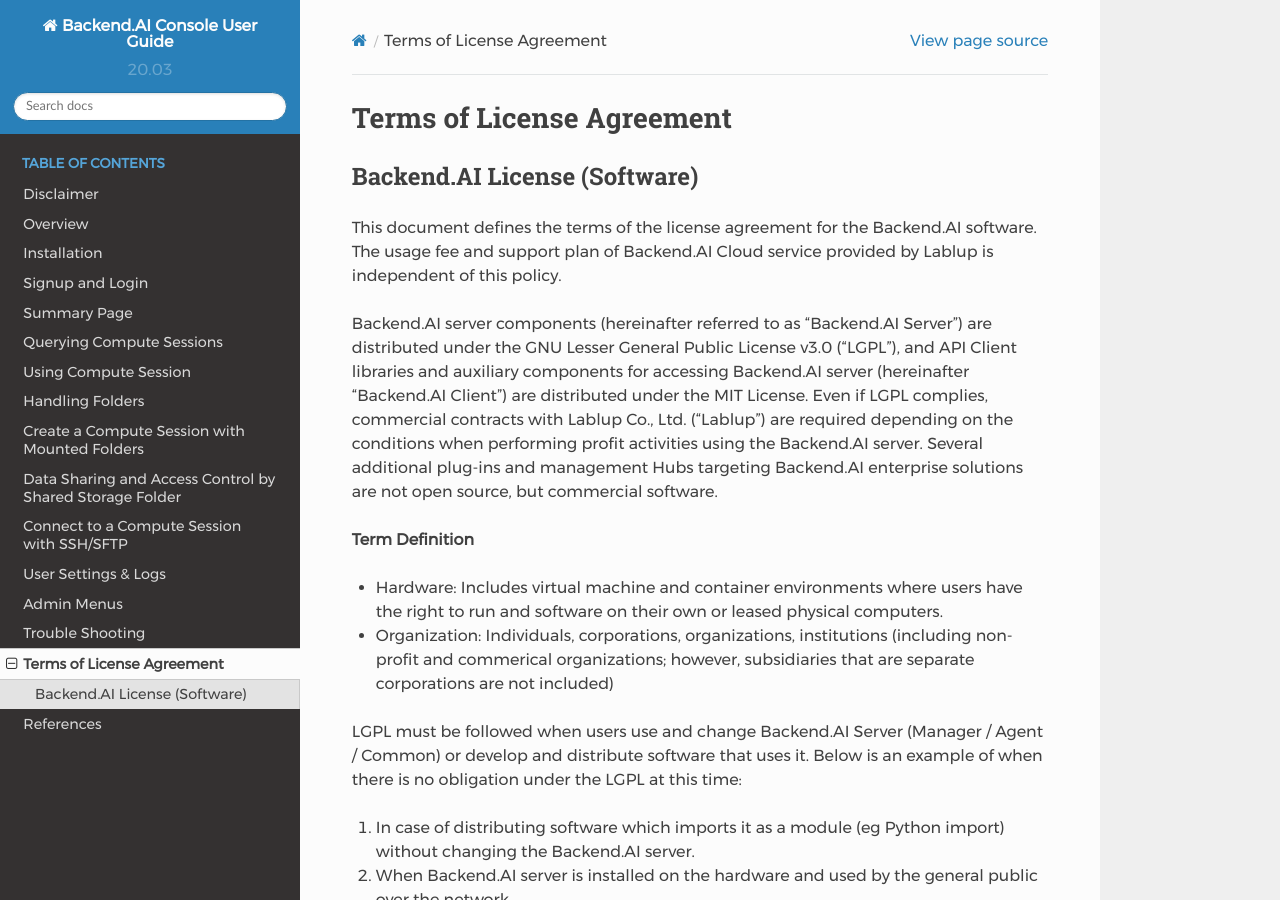
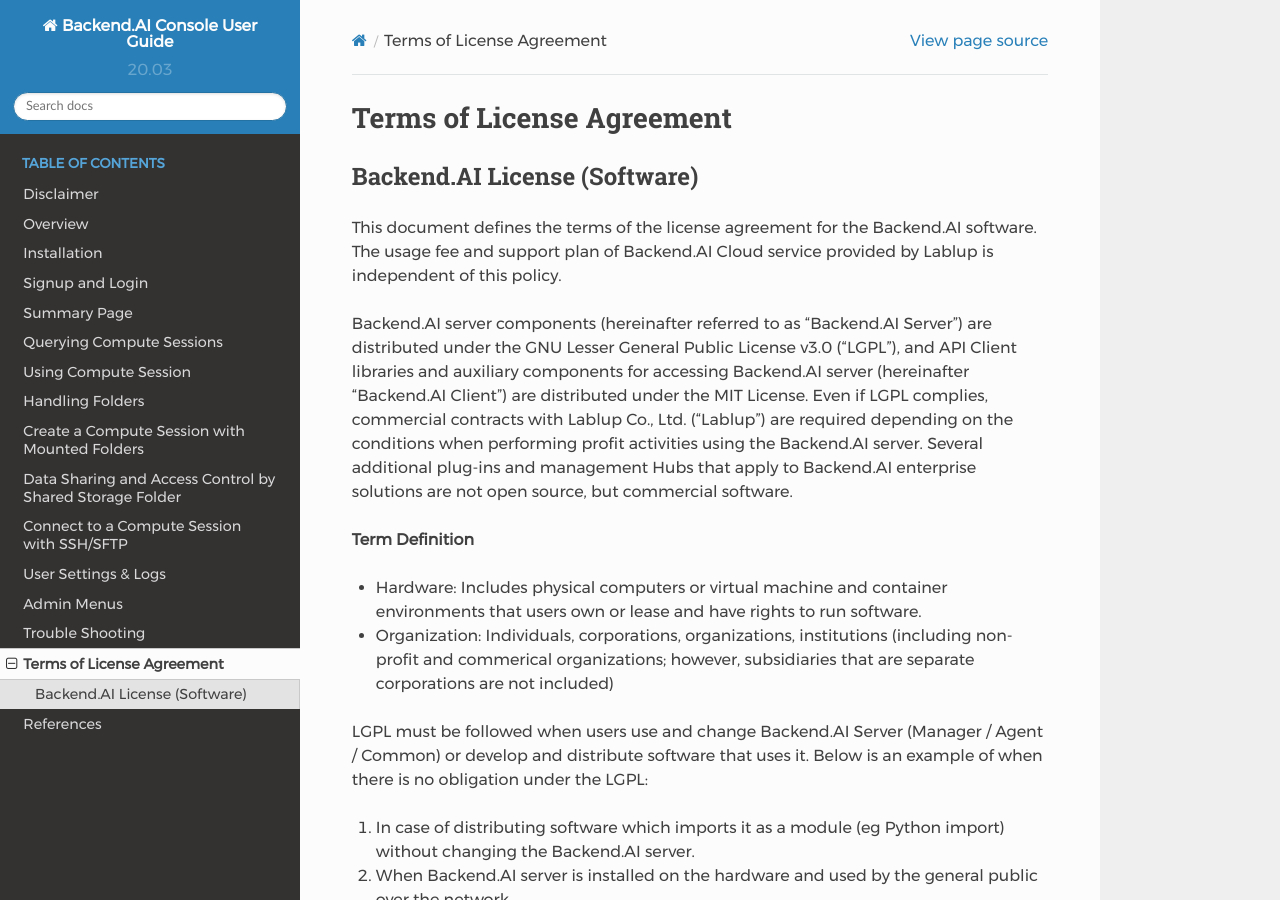
Before and after one commit to lablup/backend.ai-docs-webui, a Sphinx documentation site: the page built from docs/license_agreement/license_agreement.rst, in a window 1280 px wide and 900 px high. Built offline with Sphinx 7.4.7 and the Read the Docs theme 2.0.0, drawn with Linux system fonts in a browser that asks for light colours.

Commit message:
Update license_agreement.rst

```diff
--- a/docs/license_agreement/license_agreement.rst
+++ b/docs/license_agreement/license_agreement.rst
@@ -15,20 +15,19 @@
 (hereinafter "Backend.AI Client") are distributed under the MIT License. Even if
 LGPL complies, commercial contracts with Lablup Co., Ltd. ("Lablup") are
 required depending on the conditions when performing profit activities using the
-Backend.AI server. Several additional plug-ins and management Hubs targeting
+Backend.AI server. Several additional plug-ins and management Hubs that apply to
 Backend.AI enterprise solutions are not open source, but commercial software.
 
 **Term Definition**
 
-- Hardware: Includes virtual machine and container environments where users have
-  the right to run and software on their own or leased physical computers.
+- Hardware: Includes physical computers or virtual machine and container environments that users own or lease and have rights to run software.
 - Organization: Individuals, corporations, organizations, institutions
   (including non-profit and commerical organizations; however, subsidiaries that
   are separate corporations are not included)
 
 LGPL must be followed when users use and change Backend.AI Server (Manager /
 Agent / Common) or develop and distribute software that uses it. Below is an
-example of when there is no obligation under the LGPL at this time:
+example of when there is no obligation under the LGPL:
 
 #. In case of distributing software which imports it as a module (eg
    Python import) without changing the Backend.AI server.
```
